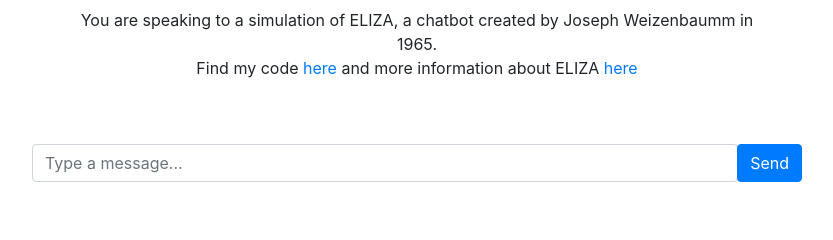
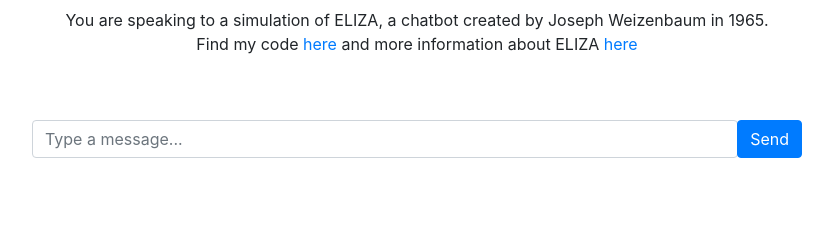
Before and after one commit to FerrenF/elizaSpeak, a Flask app: template templates/index.html in a window 1280 px wide. Shown: the part 168-408 px from the top of the page, without its empty margins (223-1056 px from the left). Run offline with Flask 3, Linux system fonts and the light colour scheme; the template is opened without the code that fills it, so the values that code supplies are empty; parts of the project's set-up code (start-up, migrations or seed data) failed here and were passed over; some libraries are stand-ins or nearby versions.

Commit message:
Update index.html

```diff
--- a/templates/index.html
+++ b/templates/index.html
@@ -62,7 +62,7 @@
      <div class="content container mt-5">
         <div class="heading-container text-center">
             <h2>Welcome to {{ meta.APP_NAME }}!</h2>
-            <p>You are speaking to a simulation of ELIZA, a chatbot created by Joseph Weizenbaumm in 1965.
+            <p>You are speaking to a simulation of ELIZA, a chatbot created by Joseph Weizenbaum in 1965.
                 <br/>Find my code <a href="https://github.com/FerrenF/elizaSpeak">here</a> and more information about ELIZA <a href="https://sites.google.com/view/elizagen-org/About?authuser=0">here</a></p>
           </div>
         <div id="messages" class="list-group">
```
